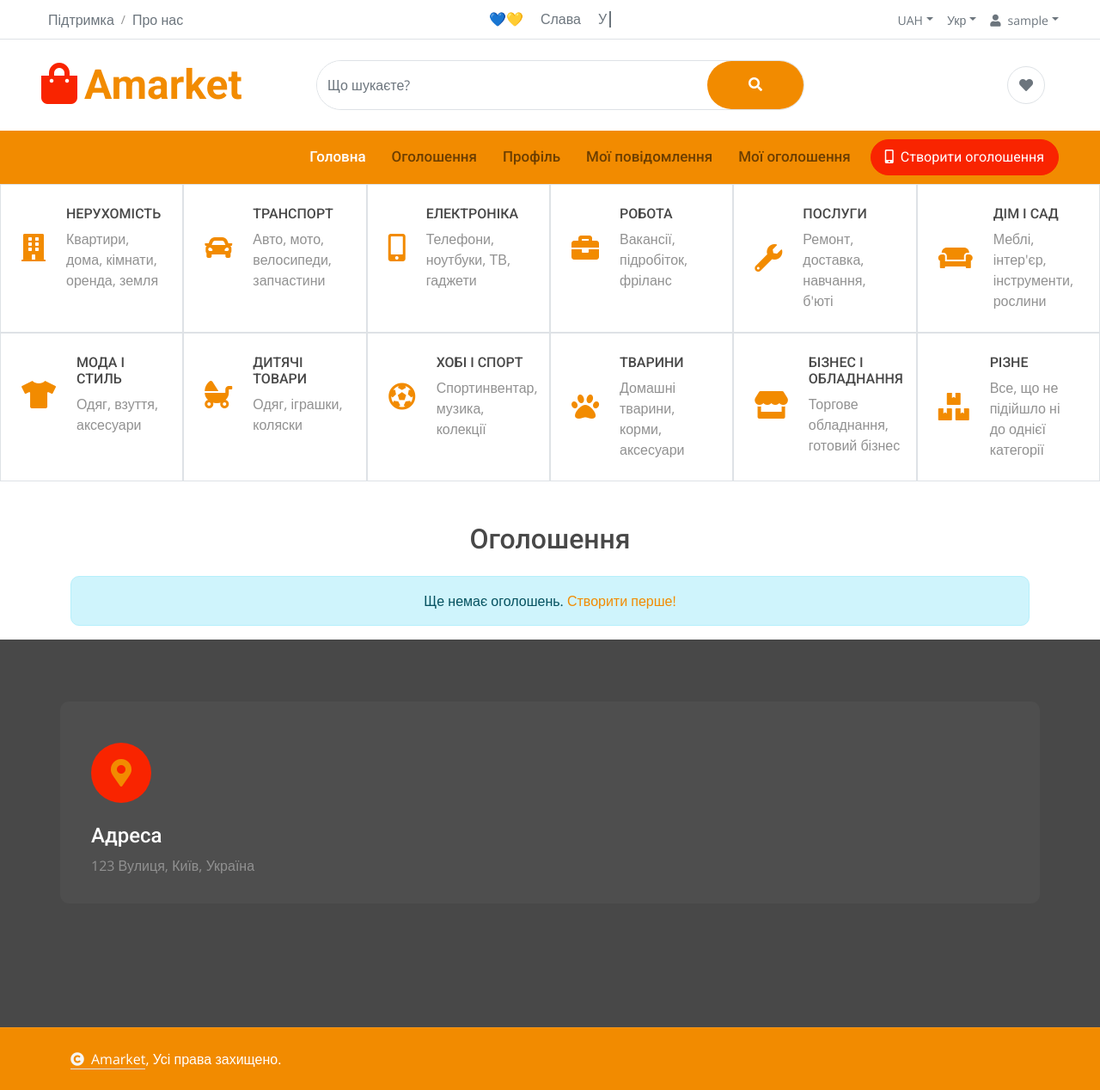
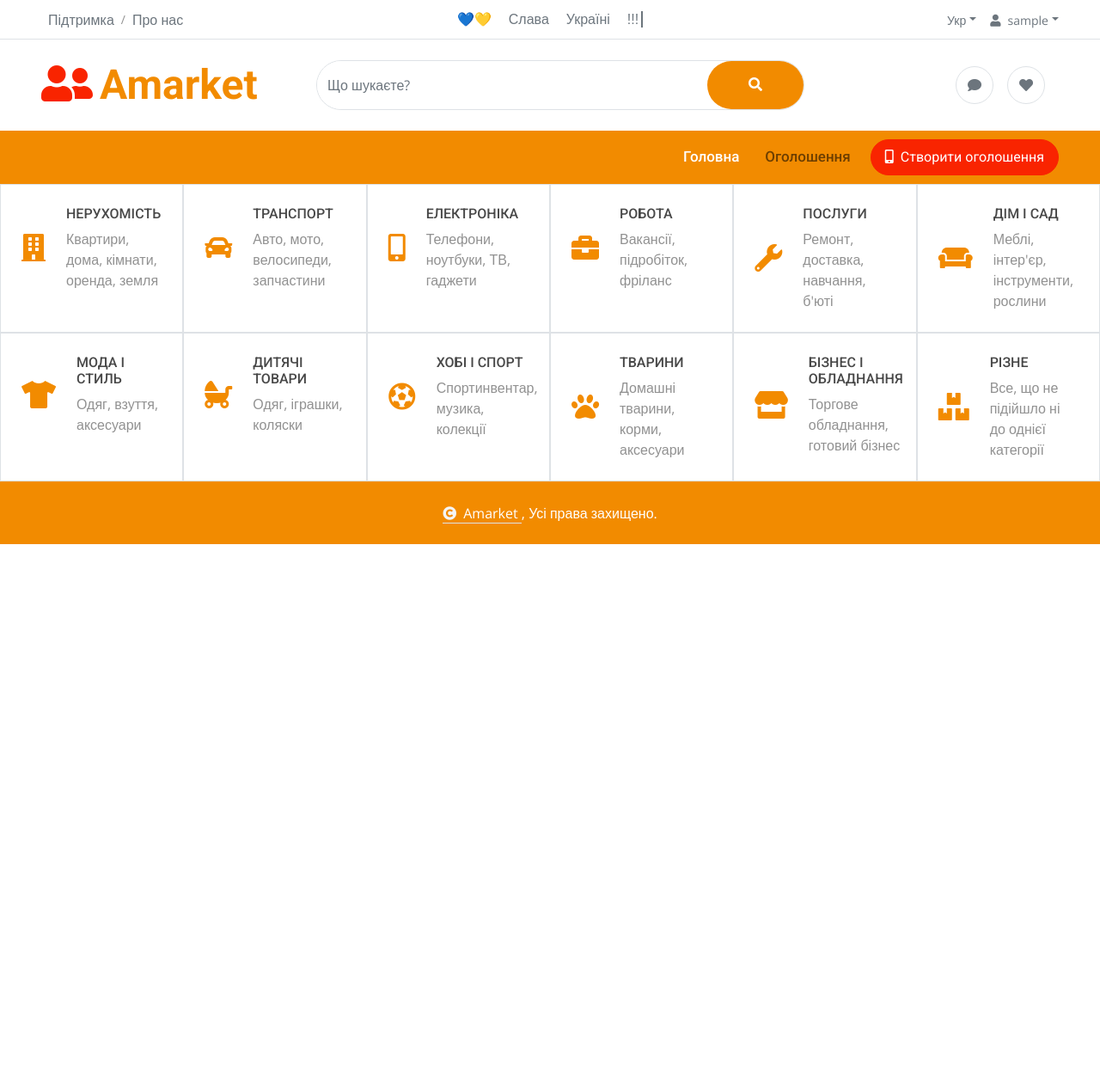
Before and after one commit to ArsenAltunyan-alt/Coursework_Altunyan_IPZ_Amarket, a Django app: page / in a window 1280 px wide. Shown: the whole page at 86% size. After the commit the page ends 633 px from the top, so only its background shows below. Run offline with Django 5.2, Linux system fonts and the light colour scheme; the visitor is signed in with stand-in values (Sample User, id 1); data that the repository does not hold is empty; some libraries are stand-ins or nearby versions.

Commit message:
Refactor base and home templates: update styles, enhance user profile links, and remove unused product section

```diff
--- a/main/templates/main/base.html
+++ b/main/templates/main/base.html
@@ -29,14 +29,12 @@
         :root {
             --primary: var(--bs-primary);
             --primary-dark: #06BBCC;
-            /* Approximate dark variant of common primary */
             --secondary: var(--bs-secondary);
             --gray: #6c757d;
             --gray-light: #e9ecef;
             --light: #f8f9fa;
             --dark: #212529;
             --white: #ffffff;
-            --success: #198754;
             --warning: #ffc107;
         }
     </style>
@@ -63,19 +61,11 @@
                 </div>
             </div>
             <div class="col-lg-4 text-center d-flex align-items-center justify-content-center">
-                <span class="txt-rotate text-muted emoji" data-period="2000"
+                <span class="txt-rotate text-muted emoji" data-period="4000"
                     data-rotate='[ "💙💛 Слава Україні !!!", "🎖️ Героям слава!!!" ]'></span>
             </div>
             <div class="col-lg-4 text-center text-lg-end">
                 <div class="d-inline-flex align-items-center" style="height: 45px;">
-                    <div class="dropdown">
-                        <a href="#" class="dropdown-toggle text-muted me-2"
-                            data-bs-toggle="dropdown"><small>UAH</small></a>
-                        <div class="dropdown-menu rounded">
-                            <a href="#" class="dropdown-item">USD</a>
-                            <a href="#" class="dropdown-item">EUR</a>
-                        </div>
-                    </div>
                     <div class="dropdown">
                         <a href="#" class="dropdown-toggle text-muted mx-2"
                             data-bs-toggle="dropdown"><small>Укр</small></a>
@@ -89,7 +79,8 @@
                         <a href="#" class="dropdown-toggle text-muted ms-2" data-bs-toggle="dropdown"><small><i
                                     class="fa fa-user me-2"></i>{{ user.username }}</small></a>
                         <div class="dropdown-menu rounded">
-                            <a href="{% url 'accounts:profile' %}" class="dropdown-item">Мій акаунт</a>
+                            <a href="{% url 'accounts:profile' %}" class="dropdown-item">Мій профіль</a>
+                            <a href="{% url 'announcement:list' %}" class="dropdown-item">Мої оголошення</a>
                             <a href="{% url 'accounts:logout' %}" class="dropdown-item">Вийти</a>
                         </div>
                     </div>
@@ -114,7 +105,7 @@
                 <div class="d-inline-flex align-items-center">
                     <a href="{% url 'home' %}" class="navbar-brand p-0">
                         <h1 class="display-5 text-primary m-0"><i
-                                class="fas fa-shopping-bag text-secondary me-2"></i>Amarket</h1>
+                                class="fas fas fa-user-friends text-secondary me-2"></i>Amarket</h1>
                     </a>
                 </div>
             </div>
@@ -131,10 +122,16 @@
             <div class="col-md-4 col-lg-3 text-center text-lg-end">
                 <div class="d-inline-flex align-items-center">
                     {% if user.is_authenticated %}
+                    <a href="{% url 'chat:index' %}"
+                        class="text-muted d-flex align-items-center justify-content-center me-3"><span
+                            class="rounded-circle btn-md-square border"><i class="fas fa-comment"></i></span></a>
                     <a href="{% url 'announcement:favorites' %}"
                         class="text-muted d-flex align-items-center justify-content-center me-3"><span
                             class="rounded-circle btn-md-square border"><i class="fas fa-heart"></i></span></a>
                     {% else %}
+                    <a href="{% url 'accounts:login' %}?next={% url 'chat:index' %}"
+                        class="text-muted d-flex align-items-center justify-content-center me-3"><span
+                            class="rounded-circle btn-md-square border"><i class="fas fa-comment"></i></span></a>
                     <a href="{% url 'accounts:login' %}?next={% url 'announcement:favorites' %}"
                         class="text-muted d-flex align-items-center justify-content-center me-3"><span
                             class="rounded-circle btn-md-square border"><i class="fas fa-heart"></i></span></a>
@@ -161,13 +158,10 @@
                     </button>
                     <div class="collapse navbar-collapse" id="navbarCollapse">
                         <div class="navbar-nav ms-auto py-0">
-                            <a href="{% url 'home' %}" class="nav-item nav-link {% if request.path == '/' %}active{% endif %}">Головна</a>
-                            <a href="{% url 'announcement:list' %}" class="nav-item nav-link {% if '/announcement/' in request.path and 'user' not in request.path %}active{% endif %}">Оголошення</a>
-                            {% if user.is_authenticated %}
-                            <a href="{% url 'accounts:profile' %}" class="nav-item nav-link {% if '/accounts/profile' in request.path %}active{% endif %}">Профіль</a>
-                            {% endif %}
-                            <a href="{% url 'chat:index' %}" class="nav-item nav-link {% if '/chat/' in request.path %}active{% endif %}">Мої повідомлення</a>
-                            <a href="{% url 'announcement:user_list' %}" class="nav-item nav-link me-2 {% if 'user_list' in request.path %}active{% endif %}">Мої оголошення</a>
+                            <a href="{% url 'home' %}"
+                                class="nav-item nav-link {% if request.path == '/' %}active{% endif %}">Головна</a>
+                            <a href="{% url 'announcement:list' %}"
+                                class="nav-item nav-link me-2 {% if '/announcement/' in request.path and 'user' not in request.path %}active{% endif %}">Оголошення</a>
                         </div>
                         <a href="{% url 'announcement:create' %}"
                             class="btn btn-secondary rounded-pill py-2 px-4 px-lg-3 mb-3 mb-md-3 mb-lg-0"><i
@@ -192,40 +186,19 @@
 
     {% block content %}{% endblock %}
 
-    <!-- Footer Start -->
-    <div class="container-fluid footer py-5 wow fadeIn" data-wow-delay="0.2s">
-        <div class="container py-5">
-            <div class="row g-4 rounded mb-5" style="background: rgba(255, 255, 255, .03);">
-                <div class="col-md-6 col-lg-6 col-xl-3">
-                    <div class="rounded p-4">
-                        <div class="rounded-circle bg-secondary d-flex align-items-center justify-content-center mb-4"
-                            style="width: 70px; height: 70px;">
-                            <i class="fas fa-map-marker-alt fa-2x text-primary"></i>
-                        </div>
-                        <div>
-                            <h4 class="text-white">Адреса</h4>
-                            <p class="mb-2">123 Вулиця, Київ, Україна</p>
-                        </div>
-                    </div>
-                </div>
-                <!-- Add other footer columns as needed -->
-            </div>
-        </div>
-    </div>
-    <!-- Footer End -->
-
-    <!-- Copyright Start -->
     <div class="container-fluid copyright py-4">
         <div class="container">
             <div class="row g-4 align-items-center">
-                <div class="col-md-6 text-center text-md-start mb-md-0">
-                    <span class="text-white"><a href="#" class="border-bottom text-white"><i
-                                class="fas fa-copyright text-light me-2"></i>Amarket</a>, Усі права захищено.</span>
+                <div class="col-12 text-center">
+                    <span class="text-white">
+                        <a href="#" class="border-bottom text-white">
+                            <i class="fas fa-copyright text-light me-2"></i>Amarket
+                        </a>, Усі права захищено.
+                    </span>
                 </div>
             </div>
         </div>
     </div>
-    <!-- Copyright End -->
 
     <!-- Back to Top -->
     <a href="#" class="btn btn-primary btn-lg-square back-to-top"><i class="fa fa-arrow-up"></i></a>
--- a/main/templates/main/home.html
+++ b/main/templates/main/home.html
@@ -140,71 +140,4 @@
     </div>
 </div>
 <!-- Services End -->
-
-<!-- Our Products Start -->
-<div class="container mt-5">
-    <h2 class="text-center mb-4">Оголошення</h2>
-    <div class="row">
-        {% for announcement in announcements %}
-        <div class="col-md-4 mb-4">
-            <div class="card h-100 shadow-sm">
-                {# Image Banner #}
-                {% with main_image=announcement.get_main_image %}
-                {% if main_image %}
-                <img src="{{ main_image.url }}" class="card-img-top" alt="{{ announcement.title }}"
-                    style="height: 200px; object-fit: cover;">
-                {% else %}
-                <div class="card-img-top bg-secondary text-white d-flex align-items-center justify-content-center"
-                    style="height: 200px;">
-                    <span>Немає фото</span>
-                </div>
-                {% endif %}
-                {% endwith %}
-
-                <div class="card-body">
-                    <h5 class="card-title">{{ announcement.title }}</h5>
-                    <h6 class="card-subtitle mb-2 text-muted">
-                        {{ announcement.price|default:"Без ціни" }}
-                        {% if announcement.price %}UAH{% endif %}
-                    </h6>
-                    {% if announcement.is_negotiable %}
-                    <span class="badge bg-success mb-2">Торг можливий</span>
-                    {% endif %}
-                    <p class="card-text">{{ announcement.description|truncatewords:20 }}</p>
-                    <p class="card-text">
-                        <small class="text-muted">
-                            <i class="bi bi-geo-alt"></i>
-                            {{ announcement.address }}
-                        </small>
-                    </p>
-                </div>
-                <div class="card-footer bg-transparent border-top-0">
-                    <div class="d-flex align-items-center">
-                        <div class="ms-0">
-                            <p class="mb-0 small fw-bold">Продавець: {{ announcement.seller.username }}</p>
-                            <p class="mb-0 small text-muted">
-                                {% if announcement.seller.first_name or announcement.seller.last_name %}
-                                {{ announcement.seller.first_name }} {{ announcement.seller.last_name }}
-                                {% else %}
-                                (Ім'я не вказано)
-                                {% endif %}
-                            </p>
-                        </div>
-                    </div>
-                    <small class="text-muted d-block mt-2">
-                        Опубліковано: {{ announcement.created_at|date:"d.m.Y H:i" }}
-                    </small>
-                </div>
-            </div>
-        </div>
-        {% empty %}
-        <div class="col-12">
-            <div class="alert alert-info text-center">
-                Ще немає оголошень. <a href="{% url 'announcement:create' %}">Створити перше!</a>
-            </div>
-        </div>
-        {% endfor %}
-    </div>
-</div>
-<!-- Our Products End -->
 {% endblock %}
```
